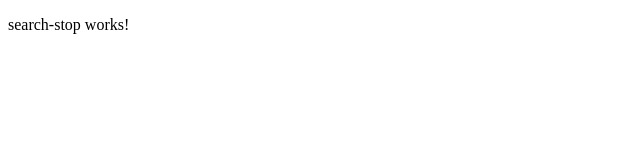
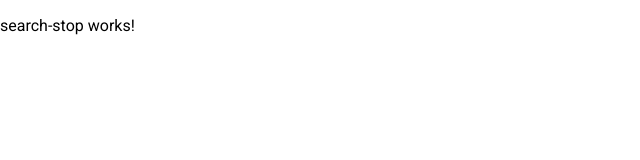
Before and after one commit to arzek/test-task-angular, an Angular app: page / in a window 1280 px wide. Shown: the top 160 px of the page, without its empty margins (0-640 px from the left). Built offline with nearby package versions, Linux system fonts and the light colour scheme.

Commit message:
install angular material

```diff
--- a/angular.json
+++ b/angular.json
@@ -27,6 +27,7 @@
               "src/assets"
             ],
             "styles": [
+              "./node_modules/@angular/material/prebuilt-themes/indigo-pink.css",
               "src/styles.scss"
             ],
             "scripts": []
@@ -83,6 +84,7 @@
             "tsConfig": "src/tsconfig.spec.json",
             "karmaConfig": "src/karma.conf.js",
             "styles": [
+              "./node_modules/@angular/material/prebuilt-themes/indigo-pink.css",
               "src/styles.scss"
             ],
             "scripts": [],
--- a/src/app/app.module.ts
+++ b/src/app/app.module.ts
@@ -1,5 +1,7 @@
+import { BrowserAnimationsModule } from '@angular/platform-browser/animations';
 import { BrowserModule } from '@angular/platform-browser';
 import { NgModule } from '@angular/core';
+
 
 import { AppRoutingModule } from './app-routing.module';
 import { AppComponent } from './app.component';
@@ -14,7 +16,8 @@ import { ShowStopComponent } from './pages/show-stop/show-stop.component';
   ],
   imports: [
     BrowserModule,
-    AppRoutingModule
+    AppRoutingModule,
+    BrowserAnimationsModule
   ],
   providers: [],
   bootstrap: [AppComponent]
--- a/src/index.html
+++ b/src/index.html
@@ -1,14 +1,24 @@
 <!doctype html>
 <html lang="en">
+
 <head>
   <meta charset="utf-8">
   <title>TestTaskAngular</title>
   <base href="/">
 
-  <meta name="viewport" content="width=device-width, initial-scale=1">
-  <link rel="icon" type="image/x-icon" href="favicon.ico">
+  <meta name="viewport"
+    content="width=device-width, initial-scale=1">
+  <link rel="icon"
+    type="image/x-icon"
+    href="favicon.ico">
+  <link href="https://fonts.googleapis.com/icon?family=Material+Icons"
+    rel="stylesheet">
+  <link href="https://fonts.googleapis.com/css?family=Roboto:300,400,500" rel="stylesheet">
+  <link href="https://fonts.googleapis.com/icon?family=Material+Icons" rel="stylesheet">
 </head>
+
 <body>
   <app-root></app-root>
 </body>
+
 </html>
--- a/src/main.ts
+++ b/src/main.ts
@@ -1,5 +1,6 @@
 import { enableProdMode } from '@angular/core';
 import { platformBrowserDynamic } from '@angular/platform-browser-dynamic';
+import 'hammerjs';
 
 import { AppModule } from './app/app.module';
 import { environment } from './environments/environment';
--- a/src/styles.scss
+++ b/src/styles.scss
@@ -1 +1,4 @@
 /* You can add global styles to this file, and also import other style files */
+
+html, body { height: 100%; }
+body { margin: 0; font-family: Roboto, "Helvetica Neue", sans-serif; }
```
Also changed, not shown: package.json (+5 -2 lines), 2 other files (tests, documents, lock files or other folders).
